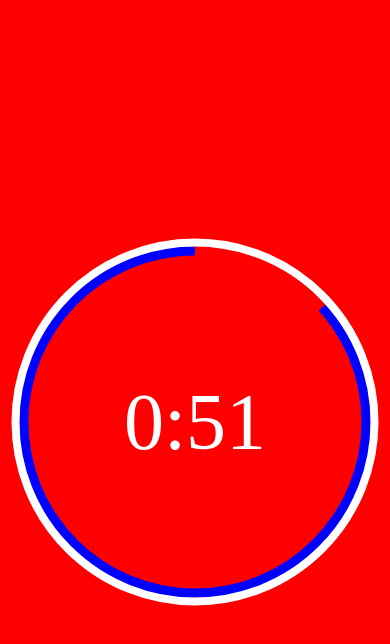
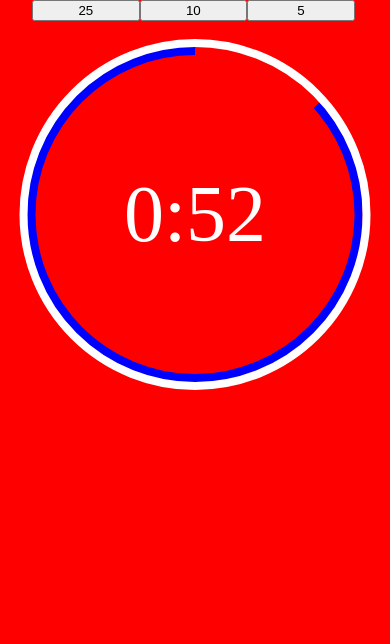
Before and after one commit to Vilhelm-Ian/timer, a Next.js app: page / in a window 390 px wide. Shown: the top 644 px of the page. Built offline with nearby package versions, Linux system fonts and the light colour scheme.

Commit message:
added ability to change time

```diff
--- a/pages/index.tsx
+++ b/pages/index.tsx
@@ -24,6 +24,14 @@ const Home: NextPage = () => {
   }
 
   useEffect(() => {
+    let new_time = updateTime(time);
+    setTime(new_time);
+  }, [seconds]);
+
+  useEffect(() => {
+    setTime(`${timeLimit}:00`);
+    setSeconds(0);
+    setMiliSeconds(0);
     let i = 0;
     let interval = setInterval(() => {
       if (timeLimit * 60 === i / 10) return clearInterval(interval);
@@ -31,16 +39,14 @@ const Home: NextPage = () => {
       setMiliSeconds(i + 1);
       i += 1;
     }, 100);
-  }, []);
-
-  useEffect(() => {
-    let new_time = updateTime(time);
-    setTime(new_time);
-  }, [seconds]);
+    return () => {
+      clearInterval(interval);
+    };
+  }, [timeLimit]);
 
   let progress = useMemo(
     () => calculateProgress(miliseconds, timeLimit),
-    [miliseconds]
+    [miliseconds, timeLimit]
   );
 
   return (
@@ -50,6 +56,12 @@ const Home: NextPage = () => {
         <meta name="description" content="Generated by create next app" />
         <link rel="icon" href="/favicon.ico" />
       </Head>
+      <div className="buttons">
+        <button onClick={() => setTimeLimit(25)}>25</button>
+        <button onClick={() => setTimeLimit(10)}>10</button>
+        <button onClick={() => setTimeLimit(5)}>5</button>
+      </div>
+      <br />
       <div
         className="outer-circle"
         style={{
--- a/styles/globals.css
+++ b/styles/globals.css
@@ -4,6 +4,7 @@ body {
 }
 
 .outer-circle {
+  box-sizing: border-box;
   width: 90%;
   position: absolute;
   z-index: 0;
@@ -12,10 +13,9 @@ body {
   display: flex;
   justify-content: center;
   align-items: center;
-  top: 50%;
+  border: solid 0.5rem white;
   left: 50%;
-  transform: translate(-50%, -50%);
-  border: solid 0.5rem white;
+  transform: translate(-50%);
 }
 
 .inner-circle {
@@ -31,6 +31,14 @@ body {
 }
 
 .time {
-  font-size: 5rem;
+  font-size: clamp(5rem, 20vw, 10rem);
   color: white;
 }
+
+.buttons {
+  display: flex;
+}
+
+button {
+  width: 33%;
+}
```
